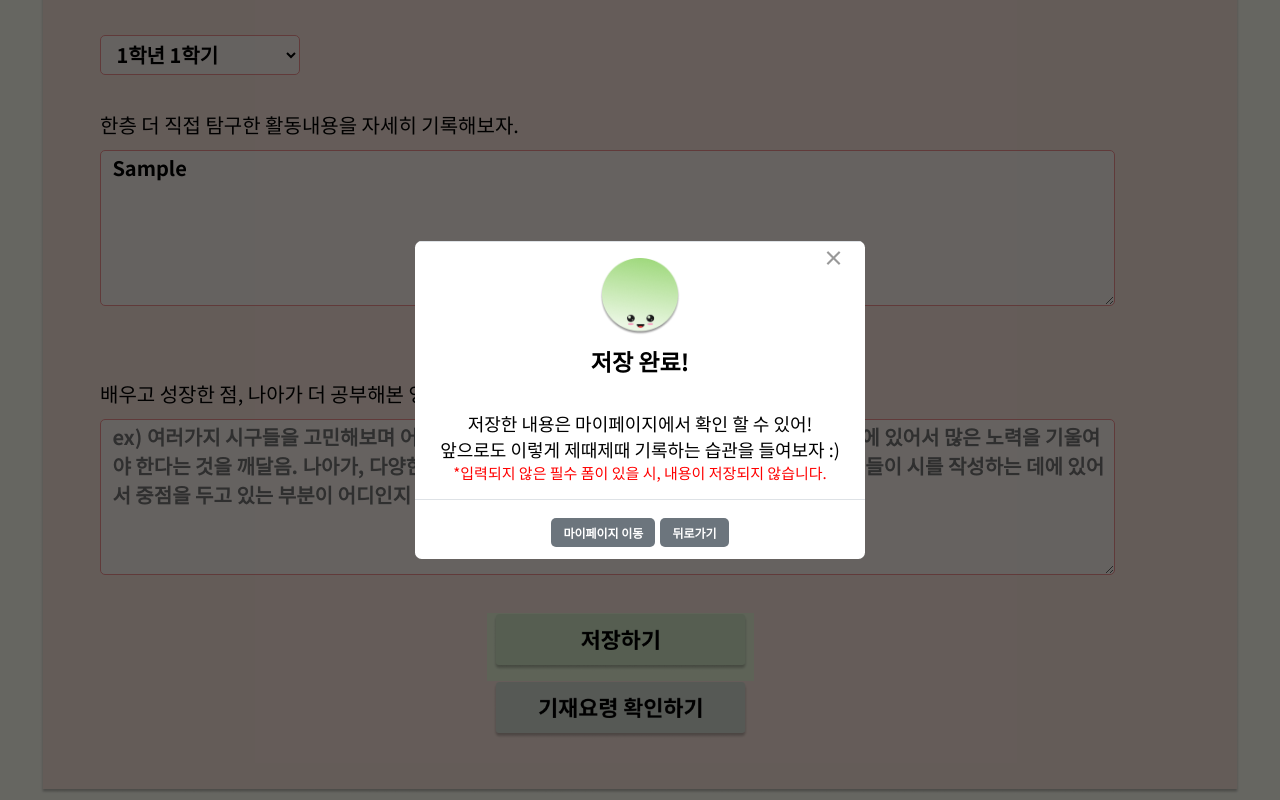
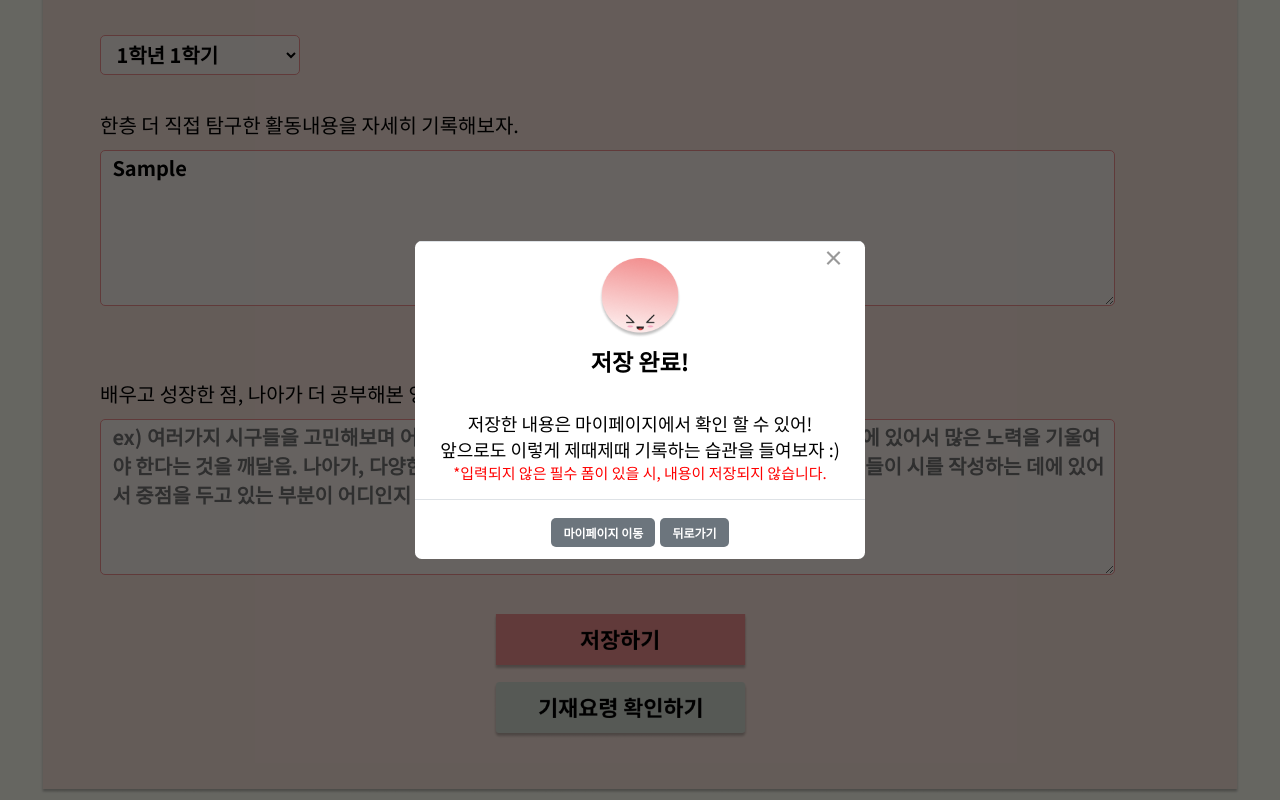
Before and after one commit to Team-SGBInside/SGBInside-Web, a React (Create React App) app in the folder sgb_web/: page /redRecord in a window 1280 px wide. Both pictures are taken after typing "Sample", "Sample", "Sample", "2020-01-15", "2020-01-15", "Sample" into the empty fields and a click on the button 620 px from the left and 1456 px from the top of the page. Shown: the part 809-1609 px from the top of the page. Built offline with nearby package versions, Linux system fonts and the light colour scheme.

Commit message:
extra fix on red-form

```diff
--- a/sgb_web/src/pages/components/RedForm.css
+++ b/sgb_web/src/pages/components/RedForm.css
@@ -102,7 +102,7 @@ input, textarea, select {
   background-color: #FEF5F1;
 }
 
-.green_save {
+.red_save {
   text-align: center;
   color: #D6EBCA;
   padding-left: auto;
--- a/sgb_web/src/pages/components/RedForm.jsx
+++ b/sgb_web/src/pages/components/RedForm.jsx
@@ -1,12 +1,14 @@
 import React, {useState} from "react";
 import redform_bg from './img/redform_bg.png';
 import red_alert from './img/red_alert.png';
-import green_save from './img/green_save.png';
 import tip_button from './img/tip_button.png';
 import './RedForm.css';
 import {useForm} from "react-hook-form";
-import GreenModal from "../GreenModal";
+import RedModal from "./RedModal";
 import { Link } from 'react-router-dom';
+import teukteuk from './img/teukteuk.png'
+import red_save from './img/red_save.png'
+import Modal from './Modal';
 
 function RedForm() {
 
@@ -105,7 +107,7 @@ function RedForm() {
                         </textarea>
                         <br/><br/>
                         <div className = "red_button">
-                            <GreenModal/>
+                            <RedModal/>
                             <div className = "tip_button">
                                 <Link to = "/redTip">
                                     <button style={{backgroundColor: '#FCE7DE'}}><img src={tip_button} alt="tip_button" width="230" height="60"/></button>
--- /dev/null
+++ b/sgb_web/src/pages/components/RedModal.css
@@ -0,0 +1,26 @@
+
+.button-position {
+    text-align: center;
+}
+
+.modal-img {
+    text-align: center;
+}
+
+.modal-bold {
+    text-align: center;
+    font-size: 23px;
+}
+
+.modal-light {
+    text-align: center;
+    font-size: 18px;
+    font-weight: lighter;
+}
+
+.modal-red {
+    text-align: center;
+    font-size: 15px;
+    color: red;
+    font-weight: lighter;
+}
--- /dev/null
+++ b/sgb_web/src/pages/components/RedModal.jsx
@@ -0,0 +1,37 @@
+import React, { useState } from 'react';
+import Modal from './Modal';
+import './RedModal.css';
+import teukteuk from './img/teukteuk.png'
+import red_save from './img/red_save.png'
+
+function RedModal(props) {
+  // useState를 사용하여 open상태를 변경한다. (open일때 true로 만들어 열리는 방식)
+  const [modalOpen, setModalOpen] = useState(false);
+
+  const openModal = () => {
+    setModalOpen(true);
+  };
+
+  const closeModal = () => {
+    setModalOpen(false);
+  };
+
+  return (
+    <React.Fragment>
+      <div class="button-position">
+        <button style={{backgroundColor: '#FCE7DE'}} type="submit" class="button-style" onClick={openModal}>
+        <img src={red_save} alt="red_save" width="230" height="60"/>
+        </button>
+      </div>
+      <Modal open={modalOpen} close={closeModal}>
+        <div class="modal-img"><img src={teukteuk} alt="teukteuk" width="80" height="80"/></div>
+        <main>{props.children} </main>
+        <div class="modal-bold">저장 완료!</div><br/>
+        <div class="modal-light">저장한 내용은 마이페이지에서 확인 할 수 있어!<br/>앞으로도 이렇게 제때제때 기록하는 습관을 들여보자 :) </div>
+        <div class="modal-red">*입력되지 않은 필수 폼이 있을 시, 내용이 저장되지 않습니다.</div>
+      </Modal>
+    </React.Fragment>
+  );
+}
+
+export default RedModal;
```
Also changed, not shown: sgb_web/src/pages/components/img/red_save.png (added), sgb_web/src/pages/components/img/teukteuk.png (added).
